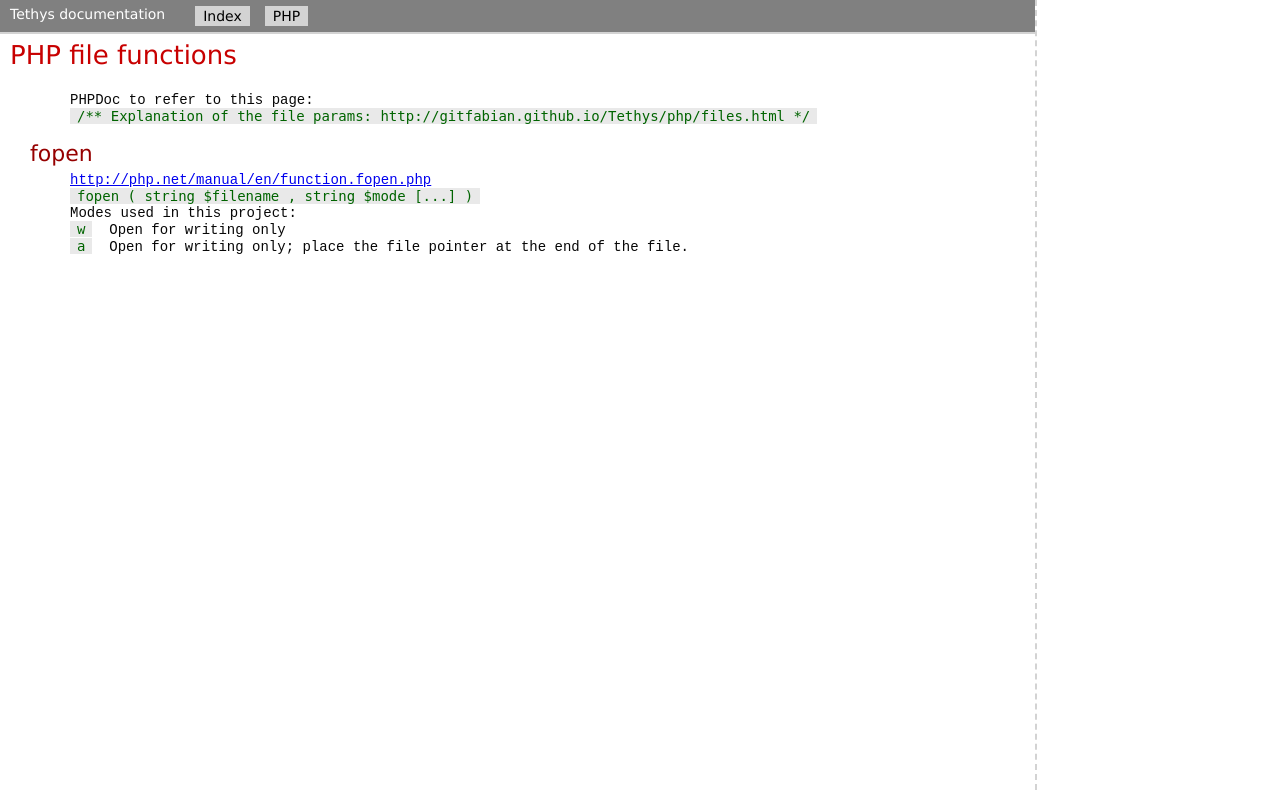
After one commit to GitFabian/Tethys, a PHP site: page /docs/php/files.html in a window 1280 px wide. The commit adds this page. Run offline with PHP 8.4, Linux system fonts and the light colour scheme.

Commit message:
PHP Reference

```diff
--- a/docs/index.html
+++ b/docs/index.html
@@ -20,7 +20,7 @@
 <h3>Contributors</h3>
 * <a href="dev.html">Metadevelopment</a>
 * <a href="todo.html">Metadevelopment-TODOs</a>
-* PHP Reference: <a href="regex.html">RegEx</a>
+* <a href="php/index.html">PHP Reference</a>
 
 ____________________________________________________________________________________________________
 There's also a Wiki with some informations:
--- /dev/null
+++ b/docs/php/files.html
@@ -0,0 +1,17 @@
+<!DOCTYPE html><html><head><meta charset="UTF-8"><title>Tethys:Help</title><link rel="stylesheet" type="text/css" href="../help.css"></head><body>
+<div class="nav">Tethys documentation<ul><li><a href="../index.html">Index</a></li><li><a href="index.html">PHP</a></li></ul></div>
+<h1>PHP file functions</h1>
+
+PHPDoc to refer to this page:
+<code>/** Explanation of the file params: http://gitfabian.github.io/Tethys/php/files.html */</code>
+
+<h2>fopen</h2>
+<a href="http://php.net/manual/en/function.fopen.php">http://php.net/manual/en/function.fopen.php</a>
+<code>fopen ( string $filename , string $mode [...] )</code>
+Modes used in this project:
+<code>w</code>  Open for writing only
+<code>a</code>  Open for writing only; place the file pointer at the end of the file.
+
+
+
+</body></html>
--- a/docs/src/index.html
+++ b/docs/src/index.html
@@ -1,5 +1,5 @@
 <!DOCTYPE html><html><head><meta charset="UTF-8"><title>Tethys:Help</title><link rel="stylesheet" type="text/css" href="../help.css"></head><body>
-<div class="nav">Tethys documentation<ul><li><a href="../index.html">Index</a></li><li><a href="index.html">src</a></li></ul></div>
+<div class="nav">Tethys documentation<ul><li><a href="../index.html">Index</a></li></ul></div>
 <h1>Documentation by source file</h1>
 (*I) = Not part of the repository ("Ignored").
 
--- a/tools/basic.php
+++ b/tools/basic.php
@@ -83,13 +83,14 @@ function template_load($file, $replacements) {
 	$content = str_replace_byArray($replacements, $content);
 
 	//TPLDOC entfernen:
-	/** Explanation of the RegEx: http://gitfabian.github.io/Tethys/regex.html */
+	/** Explanation of the RegEx: http://gitfabian.github.io/Tethys/php/regex.html */
 	$content = preg_replace("/\\/\\*\\*TPLDOCSTART.*?TPLDOCEND\\*\\/\\R?/s", "", $content);
 
 	return $content;
 }
 
 function file_save($file, $content, $append=false){
+	/** Explanation of the file params: http://gitfabian.github.io/Tethys/php/files.html */
 	$file = fopen($file, $append?"a":"w");
 	$success = false;
 	if ($file !== false) {
```
Also changed, not shown: docs/php/date.html (added, +10 -0 lines), docs/php/index.html (added, +9 -0 lines), docs/php/regex.html (renamed from docs/regex.html, +5 -2 lines).
